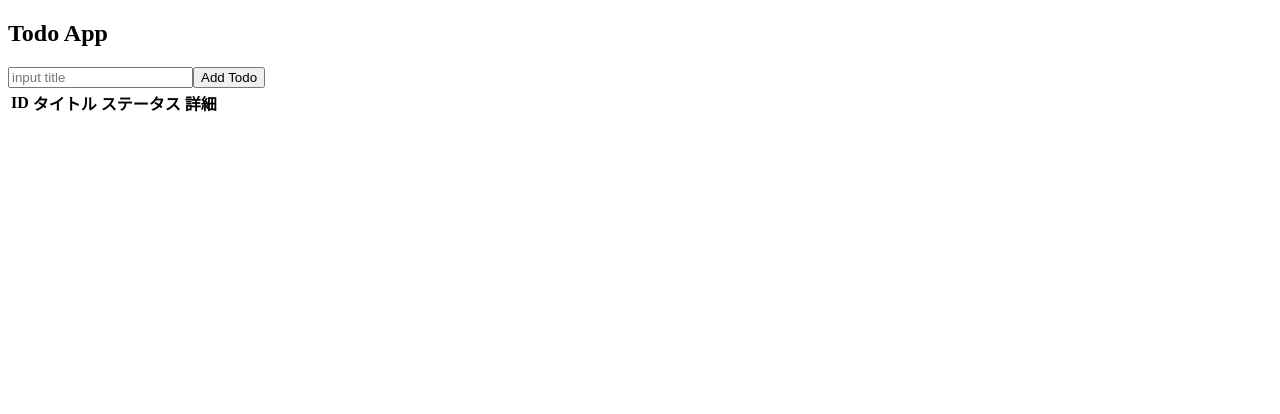
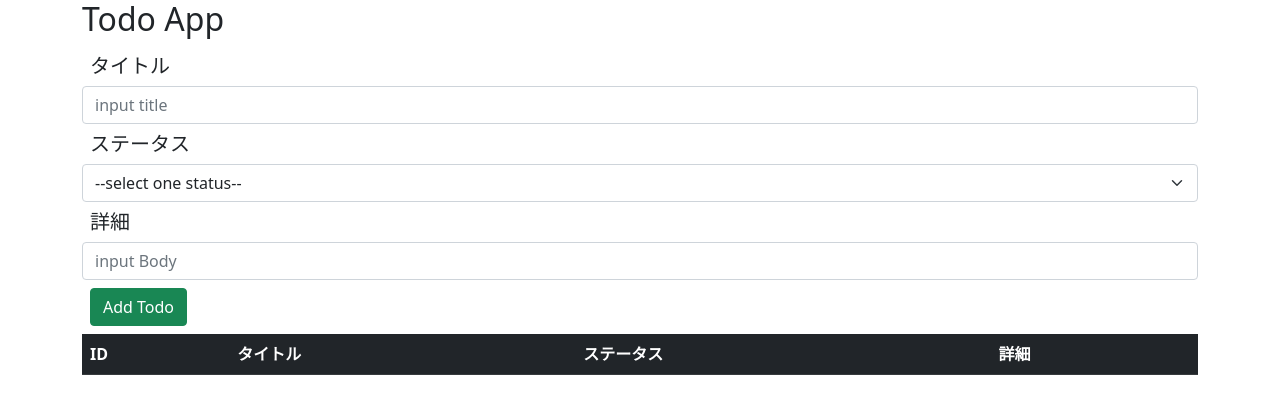
Before and after one commit to washogo/react-hooks-todo-app, a React (Create React App) app: page / in a window 1280 px wide. Shown: the top 414 px of the page. Built offline with nearby package versions, Linux system fonts and the light colour scheme.

Commit message:
install bootstrap

```diff
--- a/package.json
+++ b/package.json
@@ -6,6 +6,7 @@
     "@testing-library/jest-dom": "^5.16.1",
     "@testing-library/react": "^12.1.2",
     "@testing-library/user-event": "^13.5.0",
+    "bootstrap": "^5.1.3",
     "react": "^17.0.2",
     "react-dom": "^17.0.2",
     "react-scripts": "5.0.0",
--- a/src/components/App.js
+++ b/src/components/App.js
@@ -1,30 +1,62 @@
 import React, { useState } from "react";
 
+import "bootstrap/dist/css/bootstrap.min.css";
+
 const App = () => {
-  const [id, setId] = useState("")
   const [title, setTitle] = useState("")
   const [status, setStatus] = useState("")
   const [body, setBody] = useState("")
   const [todos, setTodos] = useState([])
 
-  const handleInputId = (e) => {
-    setId(e.target.value);
+  const handleInputTitle = (e) => {
+    setTitle(e.target.value);
+  }
+
+  const handleSelectStatus = (e) => {
+    setStatus(e.target.value);
+  }
+
+  const handleInputBody = (e) => {
+    setBody(e.target.value);
   }
 
   return (
     <>
-      <h2>Todo App</h2>
+    <div className="container">
+    <h2>Todo App</h2>
       <form>
-        <input
-         name="addTodo"
-         id="addTodo"
-         placeholder="input title"
-         value={id}
-         onChange={handleInputId}
-        />
-        <button>Add Todo</button>
+        <div className="input-title form-group">
+          <label className="h5 m-2" htmlFor="addTitle">タイトル</label>
+          <input
+          　className="form-control"
+            id="addTitle"
+            placeholder="input title"
+            value={title}
+            onChange={handleInputTitle}
+          />
+        </div>
+        <div className="input-status form-group">
+          <label className="h5 m-2" htmlFor="addTodo">ステータス</label>
+          <select className="form-select" value={status} onChange={handleSelectStatus}>
+            <option value="none">--select one status--</option>
+            <option value="do">着手予定</option>
+            <option value="doing">着手</option>
+            <option value="done">完了</option>
+          </select>
+        </div>
+        <div className="input-body form-group">
+          <label className="h5 m-2" htmlFor="addBody">詳細</label>
+          <input
+          　className="form-control"
+            id="addBody"
+            placeholder="input Body"
+            value={body}
+            onChange={handleInputBody}
+          />
+        </div>
+        <button className="btn btn-success m-2">Add Todo</button>
       </form>
-      <table>
+      <table className="table table-dark">
         <thead>
           <tr>
             <th>ID</th>
@@ -35,6 +67,7 @@ const App = () => {
         </thead>
         <tbody></tbody>
       </table>
+    </div>
     </>
   );
 }
```
Also changed, not shown: 1 other file (tests, documents, lock files or other folders).
